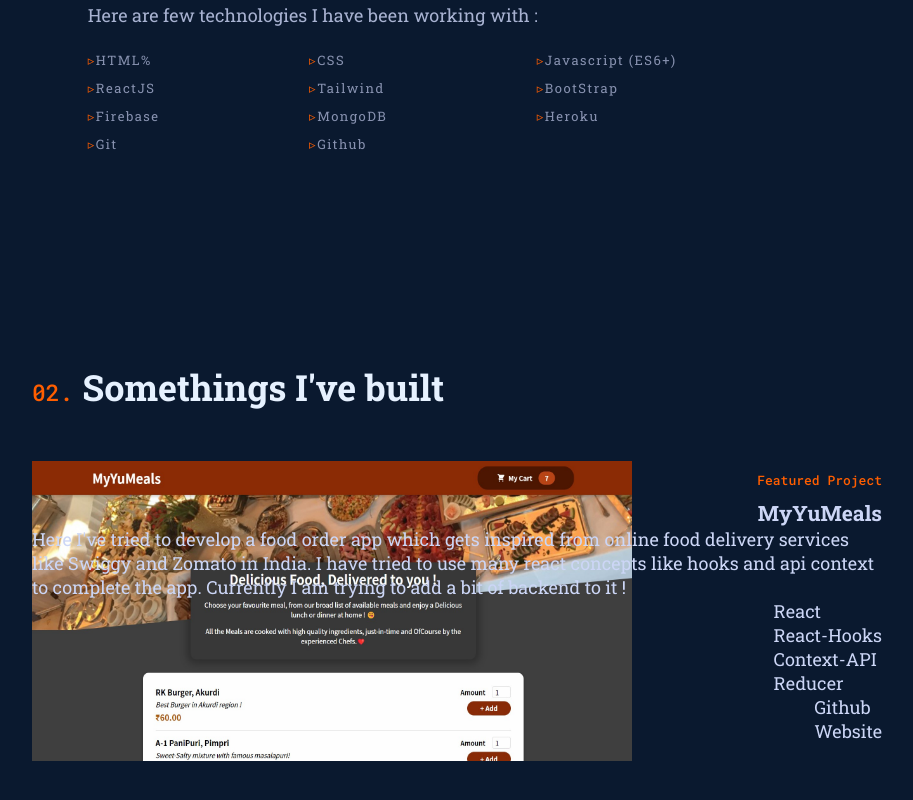
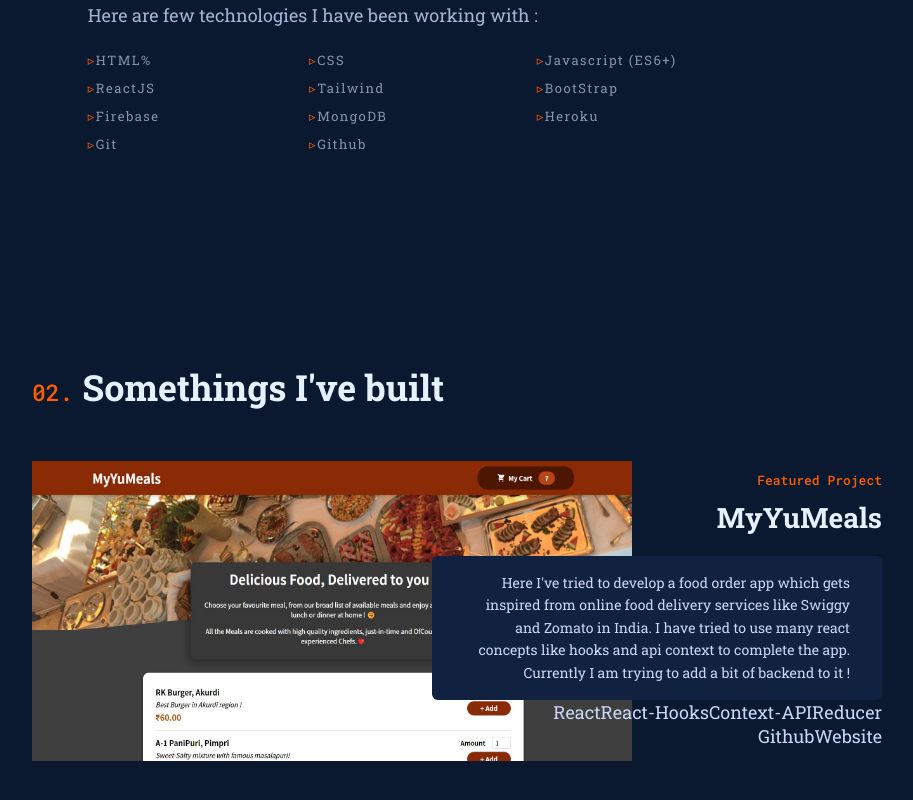
Before and after one commit to rupamsutar/Portfolio, a React (Create React App) app: page / in a window 1280 px wide. Shown: the part 1471-2271 px from the top of the page, without its empty margins (183-1096 px from the left). Built offline with nearby package versions, Linux system fonts and the light colour scheme.

Commit message:
Content description CSS updated

```diff
--- a/src/Components/Projects/MainProjectInfo.module.css
+++ b/src/Components/Projects/MainProjectInfo.module.css
@@ -4,6 +4,7 @@
     display: flex;
     flex-direction: column;
     align-items: flex-end;
+    padding-bottom: 100px;
 }
 
 /* IMAGE SECTION */
@@ -30,20 +31,43 @@
     font-size: 13px;
 }
 
+.content__heading {
+    margin: 0 0 20px;
+}
+.content__heading h3 {
+    color: #e6f1ff;
+    font-size: 28px;
+}
+
+.content__description {
+    background-color: #112240;
+    padding: 16px 32px;
+    width: 450px;
+    border-radius: 6px;
+
+    text-align: right;
+}
+.content__description p {
+    line-height: 1.6;
+    font-size: 14px;
+}
 
 
+.content__list {
 
+}
+.content__list ul {
+    display: flex;
+}
 
-
-
+.content__links ul {
+    display: flex;
+}
 /*
 
 .content h3 {
-    display: inline-block;
 
-    color: #e6f1ff;
-    font-size: 28px;
-    margin: 0 0 20px;
+
 }
 
 .content .projectDescription p {
--- a/src/index.css
+++ b/src/index.css
@@ -1,5 +1,5 @@
 /*
-background color: #0a192f
+background color: #0a192f  #112240
 text Color: #FFADAD  #ff5e00 rgb(204, 214, 246);
 
 shades : lightest :#e6f1ff  #ccd6f6  #a8b2d1  #8892b0
```
